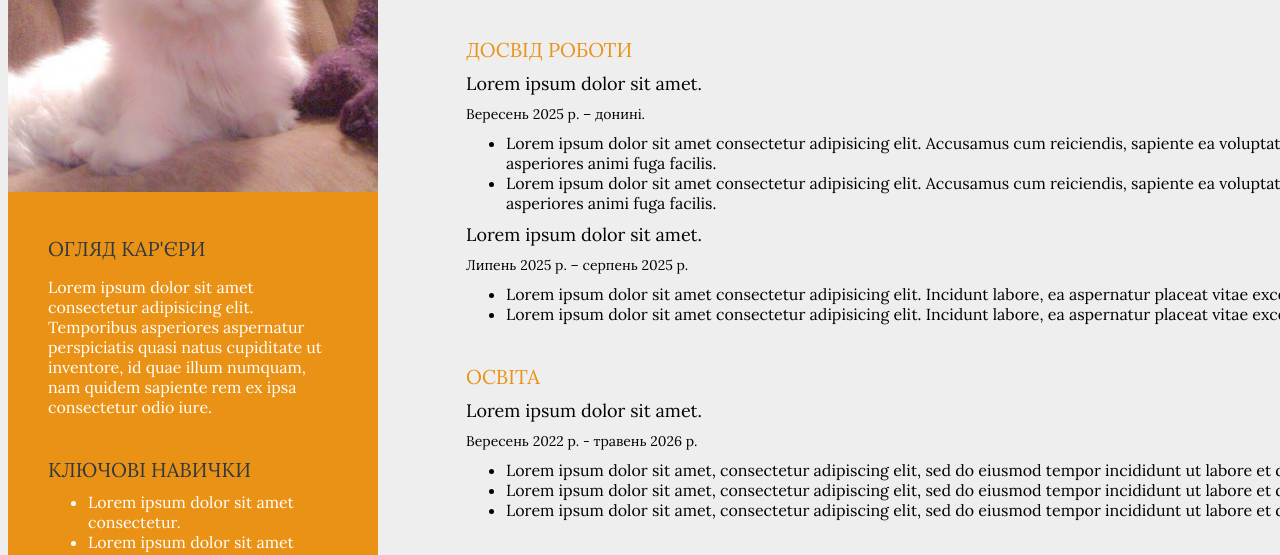
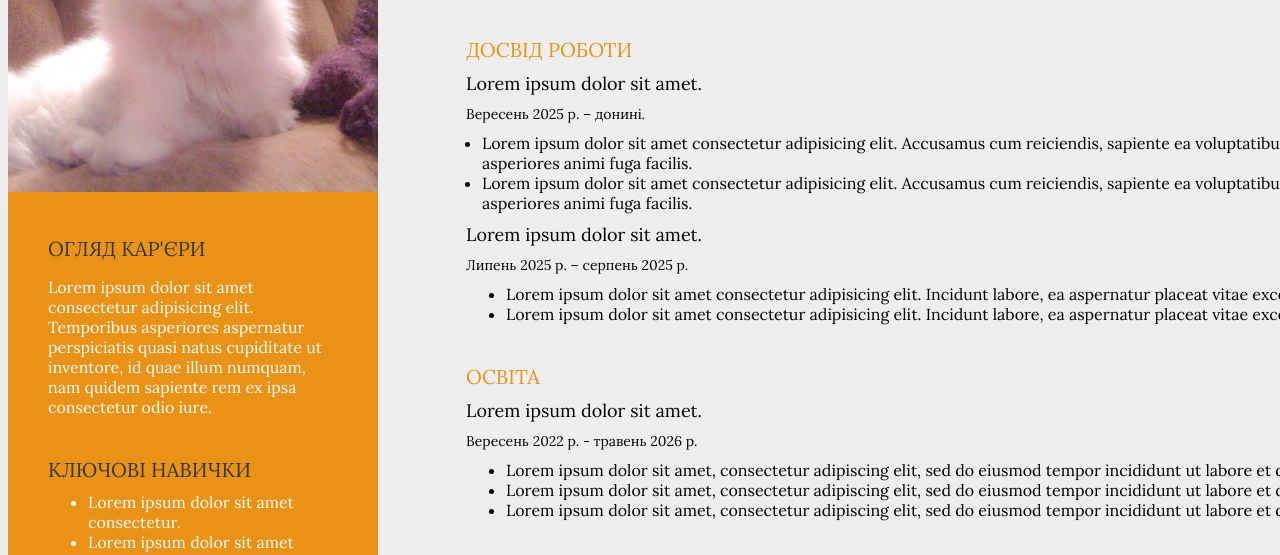
Before and after one commit to alekrassndra/my_resume.github.io, a plain HTML site: page index.html in a window 1280 px wide. Shown: the part 226-781 px from the top of the page. Drawn offline with Linux system fonts and the light colour scheme.

Commit message:
Update style.css

```diff
--- a/css/style.css
+++ b/css/style.css
@@ -141,7 +141,7 @@ list {
     margin-bottom: 40px;
 }
 
-experience_list {
+.experience_list {
     padding-left: 16px;
 }
 
```
